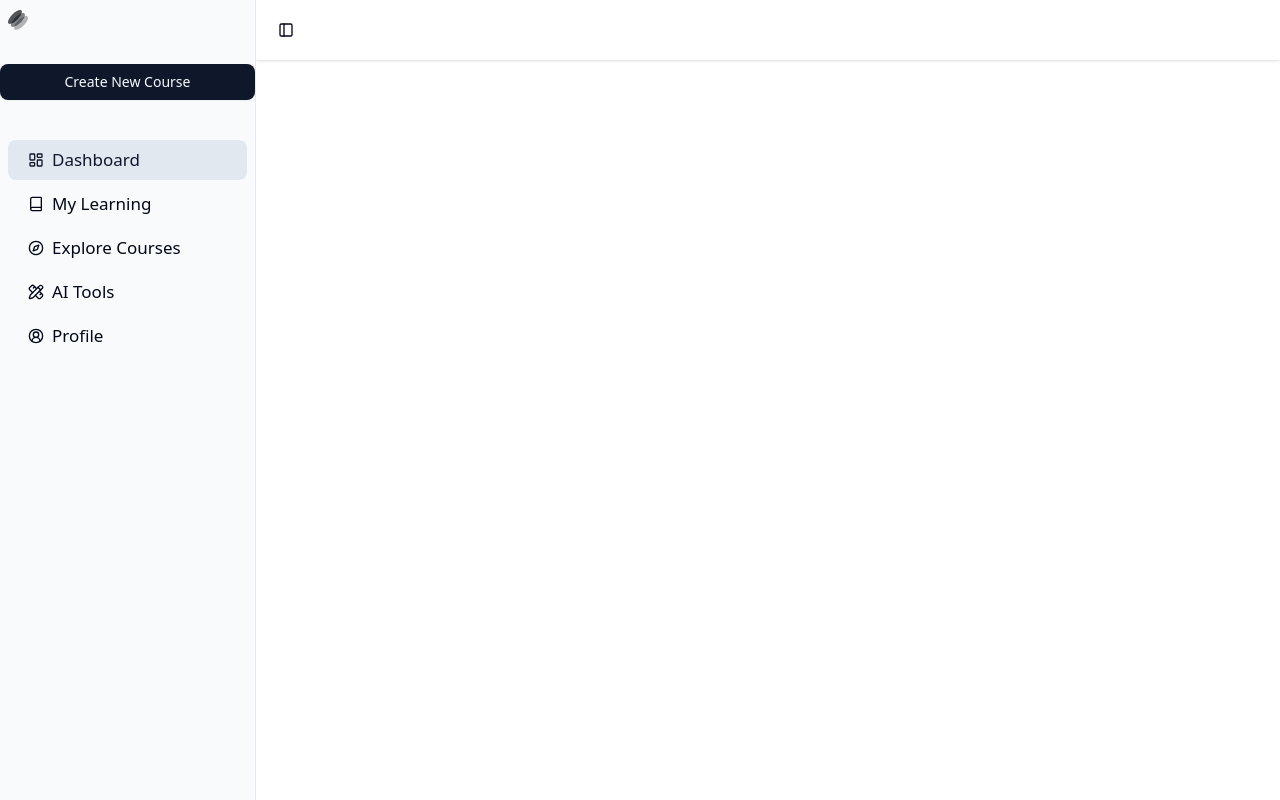
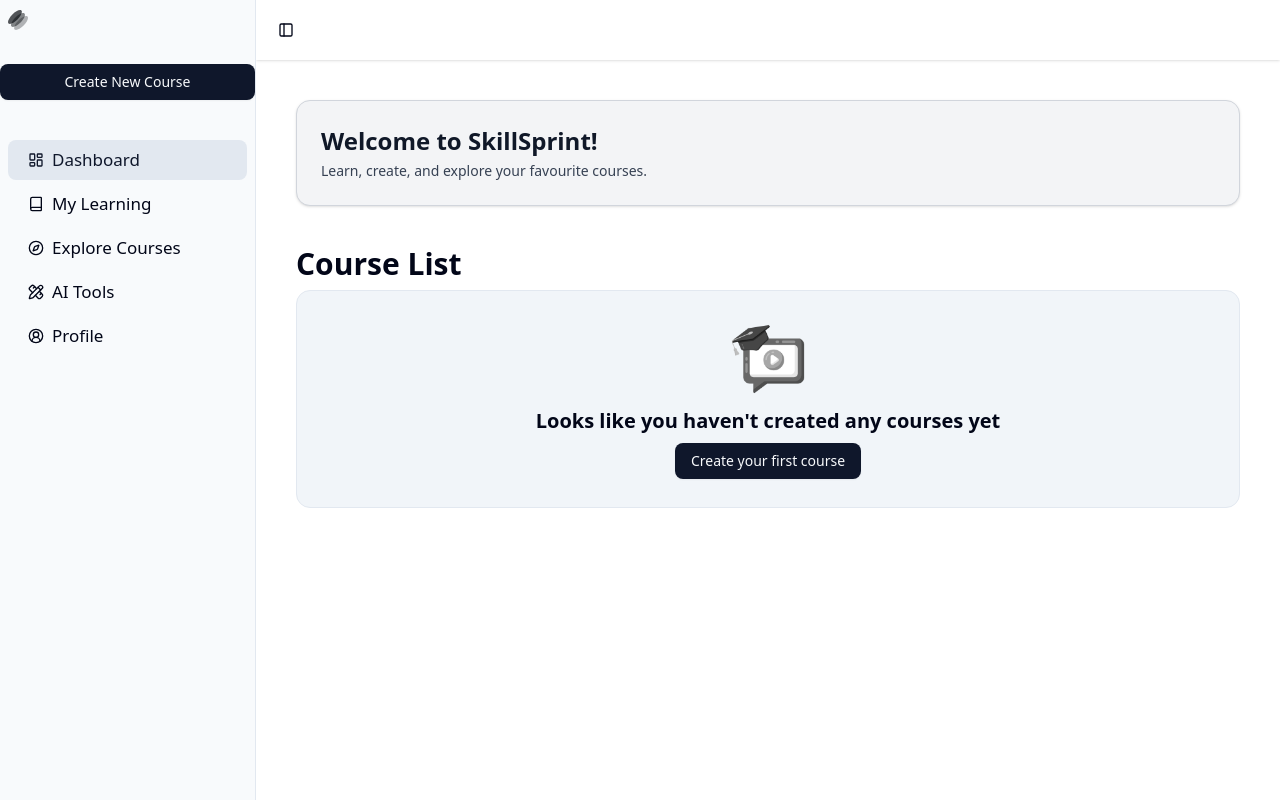
Before and after one commit to singh27aditi/SkillSprint, a Next.js app: page /workspace in a window 1280 px wide. Built offline with nearby package versions, Linux system fonts and the light colour scheme; no server answers.

Commit message:
Built Dashboard

```diff
--- /dev/null
+++ b/app/workspace/_components/CourseList.jsx
@@ -0,0 +1,24 @@
+'use client'
+import { Button } from '@/components/ui/button';
+import Image from 'next/image';
+import React, { useState } from 'react'
+
+export default function CourseList() {
+    const [CourseList, setCourseList] = useState([]);
+
+  return (
+    <div className='mt-10'>
+        <h2 className='font-bold text-3xl'>Course List</h2>
+        {
+            CourseList.length == 0 ?    <div className='flex flex-col p-7 items-center justify-content border rounded-xl mt-2 bg-secondary'>
+                                            <Image className='grayscale' src="/online-education.png" alt="edu" width={80} height={80} />
+                                            <h2 className='my-2 text-xl font-bold'>Looks like you haven't created any courses yet</h2>
+                                            <Button>Create your first course</Button>
+                                        </div> :
+                                        <div>
+                                            List of Courses
+                                        </div>
+        }
+    </div>
+  )
+}
--- /dev/null
+++ b/app/workspace/_components/WelcomeBanner.jsx
@@ -0,0 +1,12 @@
+import React from 'react'
+
+export default function WelcomeBanner() {
+  return (
+    <div className="p-6 bg-gray-100 border border-gray-300 rounded-xl shadow-sm">
+      <h1 className="text-2xl font-bold text-gray-900">Welcome to SkillSprint!</h1>
+      <p className="mt-1 text-sm text-gray-700">
+        Learn, create, and explore your favourite courses.
+      </p>
+    </div>
+  )
+}
--- a/app/workspace/page.jsx
+++ b/app/workspace/page.jsx
@@ -1,9 +1,12 @@
 import React from 'react'
+import WelcomeBanner from './_components/WelcomeBanner'
+import CourseList from './_components/CourseList'
 
 export default function Workspace() {
   return (
     <div>
-
+      <WelcomeBanner />
+      <CourseList />
     </div>
   )
 }
--- a/app/workspace/provider.jsx
+++ b/app/workspace/provider.jsx
@@ -11,7 +11,7 @@
       <AppSidebar />
       <div className="w-full">
         <AppHeader />
-        {children}
+        <div className='p-10'>{children}</div>
       </div>
     </SidebarProvider>
   )
```
Also changed, not shown: public/online-education.png (added).
